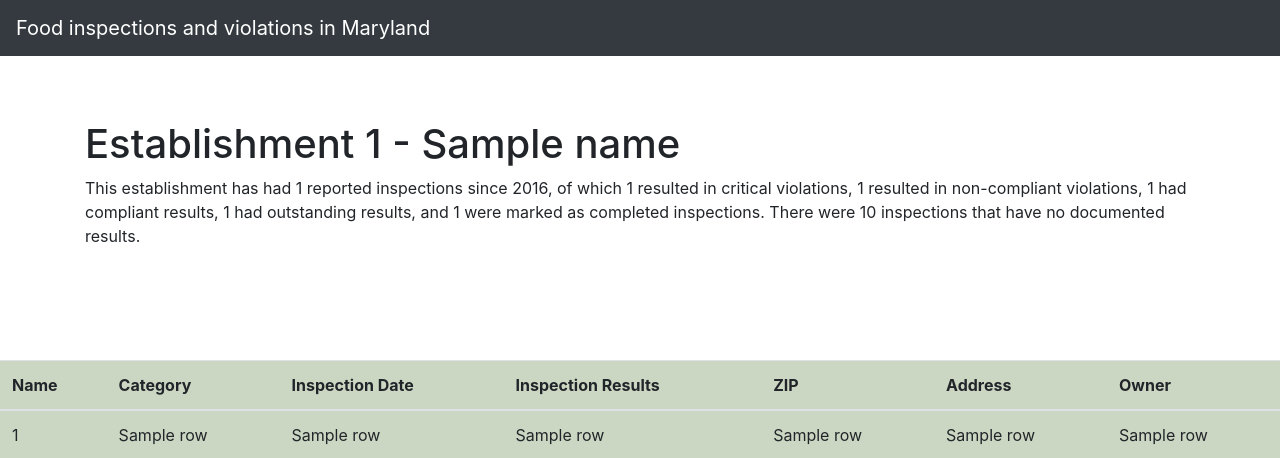
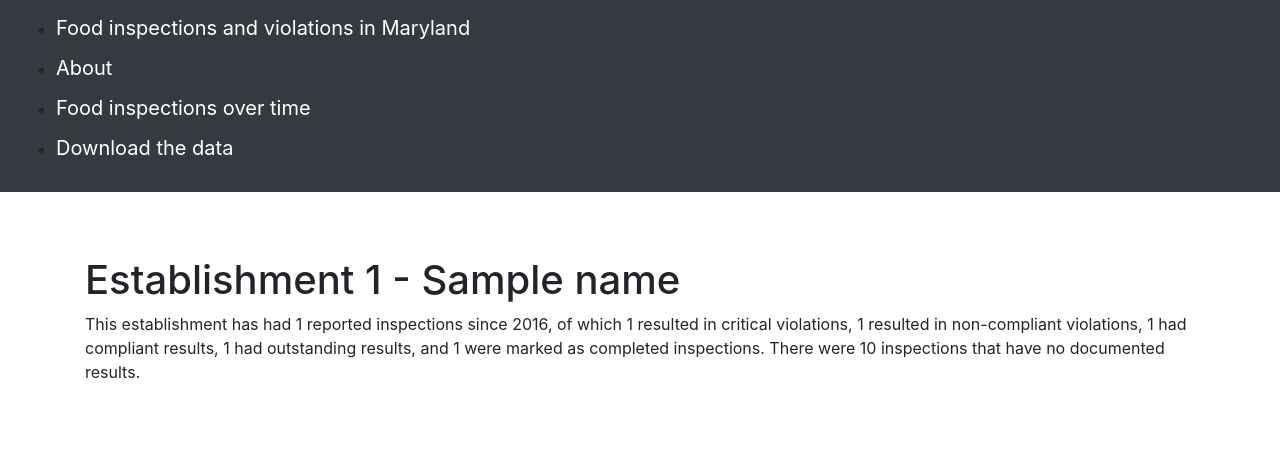
Before and after one commit to Vstavish/final-project-Vstavish, a Flask app: template templates/establishment.html in a window 1280 px wide. Shown: the top 458 px of the page. Run offline with Flask 3, Linux system fonts and the light colour scheme; the template is opened without the code that fills it: most values are stand-ins (such as "Sample title", 1, 10 or a date in 2020); some libraries are stand-ins or nearby versions.

Commit message:
about page

```diff
--- a/app.py
+++ b/app.py
@@ -1,4 +1,4 @@
-from flask import Flask, render_template, request, redirect
+from flask import Flask, render_template, request, redirect, send_file
 import sqlite3
 from datetime import datetime, timedelta
 import json
@@ -139,41 +139,18 @@ def about():
 def timeline():
     return render_template('timeline.html')
 
-@app.route("/download")
-def download():
+@app.route("/data_page")
+def data_page():
     conn = sqlite3.connect('inspections.db')
     return render_template('download.html')
 
-def fetchInspectionData():
-    conn = sqlite3.connect('inspections.db')
-    cursor = conn.cursor()
+@app.route("/download")
+def download():
+    # Path to the inspections.db file
+    db_file_path = "inspections.db"
 
-    # Fetch the inspection data from your database
-    # Replace this with your actual query to retrieve the inspection data
-    query = "SELECT date, count FROM inspections"
-    cursor.execute(query)
-    data = cursor.fetchall()
-
-    conn.close()
-
-    return data
-
-@app.route("/api/inspections")
-def api_inspections():
-    conn = sqlite3.connect('inspections.db')
-    cursor = conn.cursor()
-
-    # Fetch the inspection data from your database
-    # Replace this with your actual query to retrieve the inspection data
-    query = "SELECT date, count FROM inspections"
-    cursor.execute(query)
-    data = cursor.fetchall()
-
-    conn.close()
-
-    # Convert the data to a JSON response
-    response = json.dumps([{"date": row[0], "count": row[1]} for row in data])
-    return Response(response, content_type="application/json")
+    # Return the file as a response for download
+    return send_file(db_file_path, as_attachment=True)
 
 
 if __name__ == "__main__":
--- a/templates/about.html
+++ b/templates/about.html
@@ -59,8 +59,8 @@
         <ul>
             <li><a class="navbar-brand" href="/">Food inspections and violations in Maryland</a></li>
             <li class="nav-item"><a class="navbar-brand" href="/about">About</a></li>
-            <li class="nav-item"><a class="navbar-brand" href="/timeline.html">Food inspections over time</a></li>
-            <li class="nav-item"><a class="navbar-brand" href="/download.html">Download the data</a></li>
+            <li class="nav-item"><a class="navbar-brand" href="/timeline">Food inspections over time</a></li>
+            <li class="nav-item"><a class="navbar-brand" href="/data_page">Download the data</a></li>
         </ul>
         <button class="navbar-toggler" type="button" data-toggle="collapse" data-target="#navbarNav" aria-controls="navbarNav" aria-expanded="false" aria-label="Toggle navigation">
             <span class="navbar-toggler-icon"></span>
--- a/templates/download.html
+++ b/templates/data_page.html
@@ -46,5 +46,7 @@
             <span class="navbar-toggler-icon"></span>
         </button>
         </nav>
+
+        <a href="/download" class="btn btn-primary">Download Inspections Data</a>
 </body>
 </html>
--- a/templates/establishment.html
+++ b/templates/establishment.html
@@ -14,8 +14,16 @@
     </head>
     <body>
         <nav class="navbar navbar-expand-lg navbar-dark bg-dark">
-            <a class="navbar-brand" href="/">Food inspections and violations in Maryland</a>
-        </nav>
+            <ul>
+                <li><a class="navbar-brand" href="/">Food inspections and violations in Maryland</a></li>
+                <li class="nav-item"><a class="navbar-brand" href="/about">About</a></li>
+                <li class="nav-item"><a class="navbar-brand" href="/timeline">Food inspections over time</a></li>
+                <li class="nav-item"><a class="navbar-brand" href="/data_page">Download the data</a></li>
+            </ul>
+            <button class="navbar-toggler" type="button" data-toggle="collapse" data-target="#navbarNav" aria-controls="navbarNav" aria-expanded="false" aria-label="Toggle navigation">
+                <span class="navbar-toggler-icon"></span>
+            </button>
+            </nav>
         <div class="jumbotron">
             <div class="container">
                 <h1>Establishment {{ establishment_id }} - {{ name }}</h1>
--- a/templates/index.html
+++ b/templates/index.html
@@ -81,7 +81,7 @@
                 <li><a class="navbar-brand" href="/">Food inspections and violations in Maryland</a></li>
                 <li class="nav-item"><a class="navbar-brand" href="/about">About</a></li>
                 <li class="nav-item"><a class="navbar-brand" href="/timeline">Food inspections over time</a></li>
-                <li class="nav-item"><a class="navbar-brand" href="/download">Download the data</a></li>
+                <li class="nav-item"><a class="navbar-brand" href="/data_page">Download the data</a></li>
             </ul>
             <button class="navbar-toggler" type="button" data-toggle="collapse" data-target="#navbarNav" aria-controls="navbarNav" aria-expanded="false" aria-label="Toggle navigation">
                 <span class="navbar-toggler-icon"></span>
--- a/templates/timeline.html
+++ b/templates/timeline.html
@@ -40,8 +40,8 @@
         <ul>
             <li><a class="navbar-brand" href="/">Food inspections and violations in Maryland</a></li>
             <li class="nav-item"><a class="navbar-brand" href="/about">About</a></li>
-            <li class="nav-item"><a class="navbar-brand" href="/timeline.html">Food inspections over time</a></li>
-            <li class="nav-item"><a class="navbar-brand" href="/download.html">Download the data</a></li>
+            <li class="nav-item"><a class="navbar-brand" href="/timeline">Food inspections over time</a></li>
+            <li class="nav-item"><a class="navbar-brand" href="/data_page">Download the data</a></li>
         </ul>
         <button class="navbar-toggler" type="button" data-toggle="collapse" data-target="#navbarNav" aria-controls="navbarNav" aria-expanded="false" aria-label="Toggle navigation">
             <span class="navbar-toggler-icon"></span>
--- a/templates/violations.html
+++ b/templates/violations.html
@@ -26,15 +26,15 @@
         <div class="collapse navbar-collapse" id="navbarNav">
             <ul class="navbar-nav ml-auto">
                 <li class="nav-item">
-                    <a class="nav-link" href="/about.html">About food inspections in Prince George's County</a>
+                    <a class="nav-link" href="/about">About food inspections in Prince George's County</a>
                 </li>
                 <hr class="navbar-divider">
                 <li class="nav-item">
-                    <a class="nav-link" href="/timeline.html">Food inspections over time</a>
+                    <a class="nav-link" href="/timeline">Food inspections over time</a>
                 </li>
                 <hr class="navbar-divider">
                 <li class="nav-item">
-                    <a class="nav-link" href="/download.html">Download the data</a>
+                    <a class="nav-link" href="/data_page">Download the data</a>
                 </li>
             </ul>
         </div>
```
